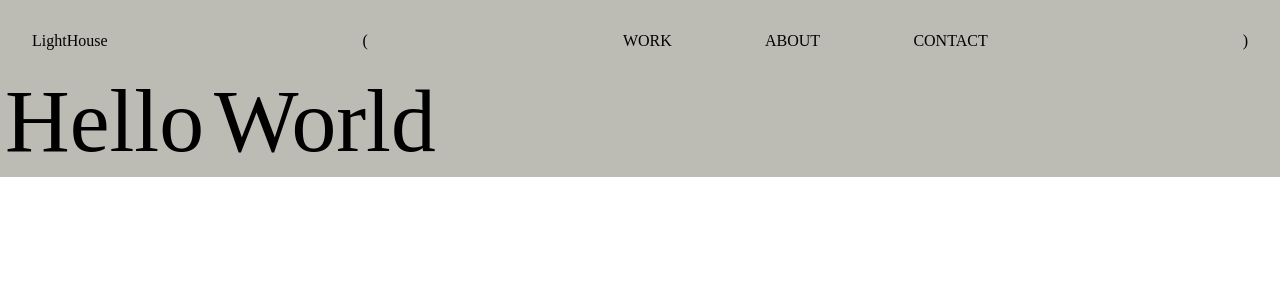
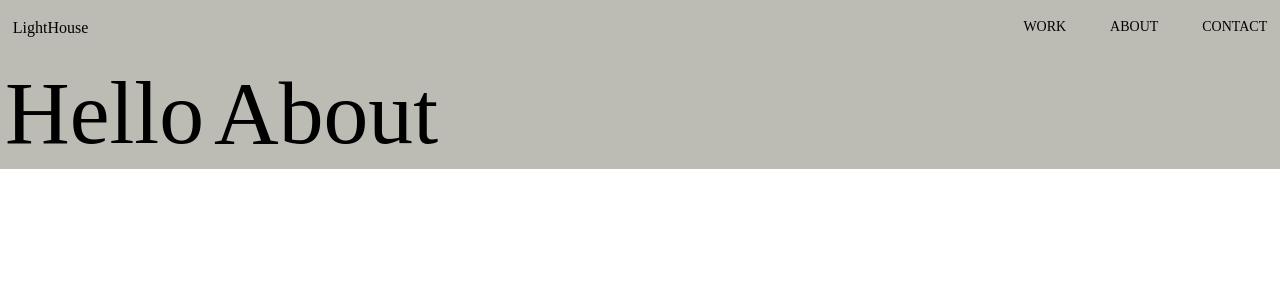
Before and after one commit to muhsinkamil/loveearth, a React (Vite) app: page /about in a window 1280 px wide. Shown: the top 300 px of the page. Built offline with nearby package versions, Linux system fonts and the light colour scheme.

Commit message:
fix navbar and setup routing

```diff
--- a/package.json
+++ b/package.json
@@ -16,6 +16,7 @@
   "devDependencies": {
     "@types/react": "^18.0.0",
     "@types/react-dom": "^18.0.0",
+    "@types/react-router-dom": "^5.3.3",
     "@vitejs/plugin-react": "^1.3.0",
     "sass": "^1.51.0",
     "typescript": "^4.6.3",
--- a/src/App.tsx
+++ b/src/App.tsx
@@ -1,5 +1,7 @@
 import { useState } from "react";
-import { Header, Navbar } from "./components";
+import { BrowserRouter, Route } from "react-router-dom";
+import { Navbar } from "./components";
+import { About, Home } from "./pages";
 import "./App.scss";
 
 function App() {
@@ -8,10 +10,10 @@ function App() {
   return (
     <div className="App">
       <Navbar leftLogo="LightHouse" rightItems={["WORK", "ABOUT", "CONTACT"]} />
-      <Header
-        contents={["Hello", "World"]}
-        customStyles={{ margin: "5px", fontSize: "7vw" }}
-      />
+      <BrowserRouter>
+        <Route exact path="/" component={Home} />
+        <Route path="/about" component={About} />
+      </BrowserRouter>
     </div>
   );
 }
--- a/src/components/Navbar/Navbar.scss
+++ b/src/components/Navbar/Navbar.scss
@@ -1,14 +1,16 @@
 .nav-container {
   height: 56px;
   display: flex;
-  padding: 2.5vw;
+  padding: 1.5vw 1vw;
   justify-content: space-between;
 }
 
 .right-items {
   display: flex;
-  width: 30%;
-  justify-content: space-between;
+  gap: 5%;
+  width: 70%;
+  font-size: 14px;
+  justify-content: flex-end;
 }
 
 li {
--- a/src/components/Navbar/index.tsx
+++ b/src/components/Navbar/index.tsx
@@ -8,7 +8,7 @@ type Props = {
 const Navbar = ({ leftLogo, rightItems }: Props) => {
   return (
     <div className="nav-container">
-      <div className="left-item">{leftLogo}</div>(
+      <div className="left-item">{leftLogo}</div>
       <ul className="right-items">
         {rightItems.map((item, index) => (
           <li className="right-item" key={index}>
@@ -16,7 +16,6 @@ const Navbar = ({ leftLogo, rightItems }: Props) => {
           </li>
         ))}
       </ul>
-      )
     </div>
   );
 };
--- /dev/null
+++ b/src/pages/About.tsx
@@ -0,0 +1,12 @@
+import { Header } from "../components";
+
+const About = () => {
+  return (
+    <Header
+      contents={["Hello", "About"]}
+      customStyles={{ margin: "5px", fontSize: "7vw" }}
+    />
+  );
+};
+
+export default About;
--- /dev/null
+++ b/src/pages/Home.tsx
@@ -0,0 +1,12 @@
+import { Header } from "../components";
+
+const Home = () => {
+  return (
+    <Header
+      contents={["Hello", "World"]}
+      customStyles={{ margin: "5px", fontSize: "7vw" }}
+    />
+  );
+};
+
+export default Home;
--- /dev/null
+++ b/src/pages/index.tsx
@@ -0,0 +1,4 @@
+import Home from "./Home";
+import About from "./About";
+
+export { Home, About };
```
Also changed, not shown: 1 other file (tests, documents, lock files or other folders).
